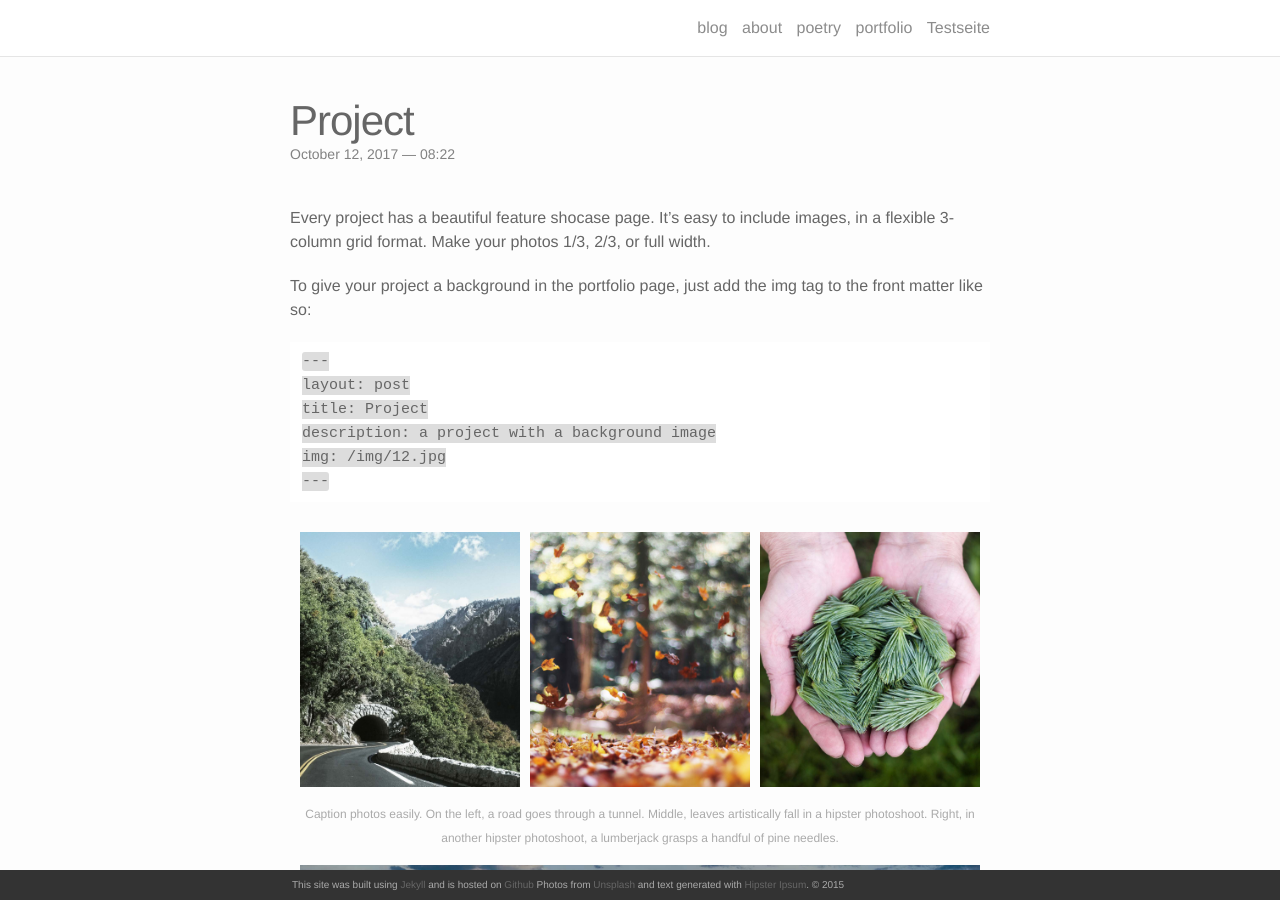
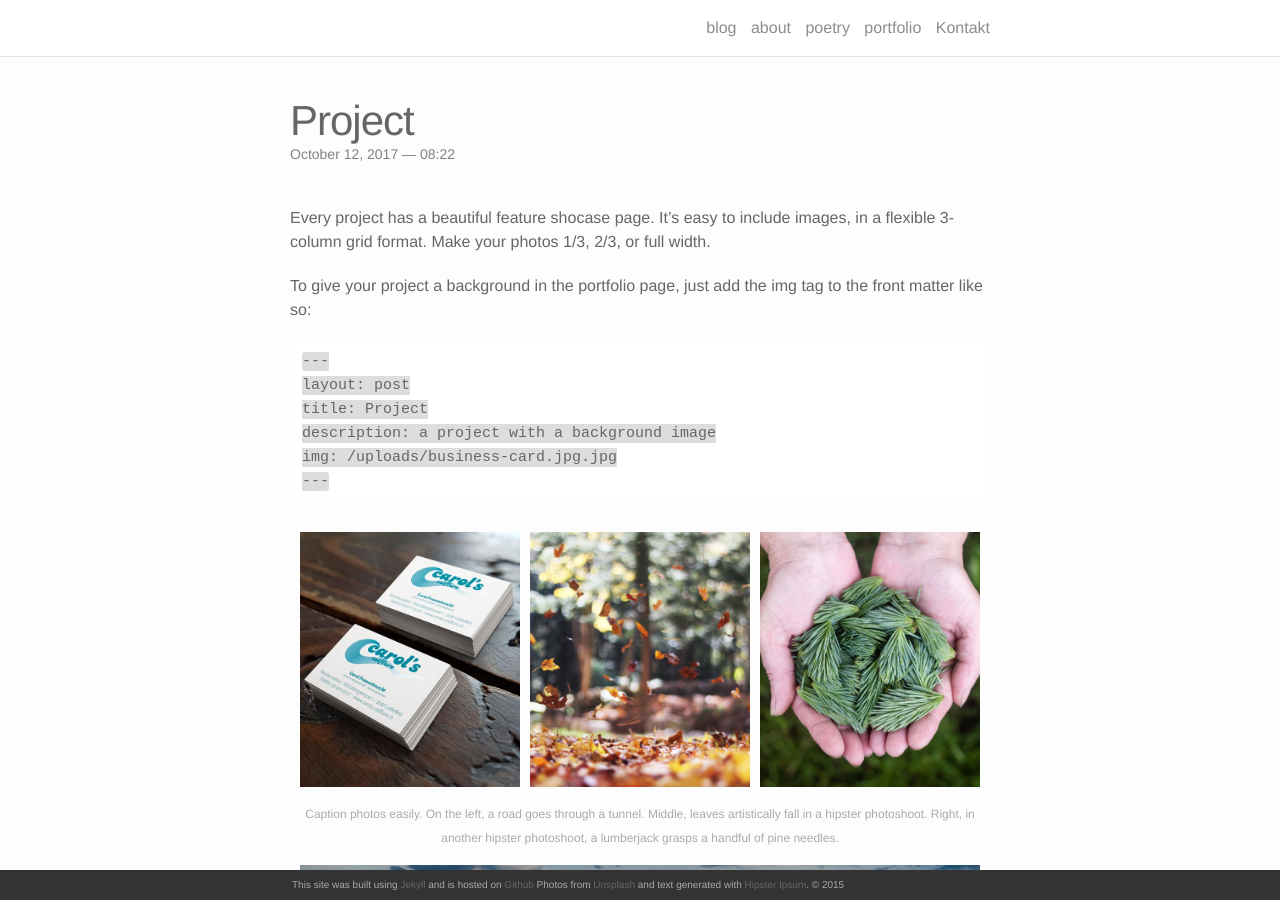
Before and after one commit to grafiche/folio-jekyll, a Jekyll site: the page built from _portfolio/2_project.markdown, in a window 1280 px wide and 900 px high. Built offline with Jekyll 4.4.1, drawn with Linux system fonts in a browser that asks for light colours; nearby versions of some CDN libraries.

Commit message:
Updated Business Card and 5 other files

```diff
--- a/_portfolio/1_project.markdown
+++ b/_portfolio/1_project.markdown
@@ -1,8 +1,8 @@
 ---
 title: Project
-layout: post
 description: a project with a background image
 img: "/img/12.jpg"
+layout: post
 ---
 
 Every project has a beautiful feature shocase page. It's easy to include images, in a flexible 3-column grid format. Make your photos 1/3, 2/3, or full width.
@@ -13,12 +13,12 @@ To give your project a background in the portfolio page, just add the img tag to
 	layout: post
 	title: Project
 	description: a project with a background image
-	img: /img/12.jpg
+	img: /uploads/trifold.jpg
 	---
 
 
 <div class="img_row">
-	<img class="col one" src="{{ site.baseurl }}/img/1.jpg" alt="" title="example image"/>
+	<img class="col one" src="{{ site.baseurl }}/uploads/trifold.jpg" alt="" title="example image"/>
 	<img class="col one" src="{{ site.baseurl }}/img/2.jpg" alt="" title="example image"/>
 	<img class="col one" src="{{ site.baseurl }}/img/3.jpg" alt="" title="example image"/>
 </div>
--- a/_portfolio/2_project.markdown
+++ b/_portfolio/2_project.markdown
@@ -1,8 +1,8 @@
 ---
 title: Project
-layout: post
 description: a project with a background image
 img: "/img/2.jpg"
+layout: post
 ---
 
 Every project has a beautiful feature shocase page. It's easy to include images, in a flexible 3-column grid format. Make your photos 1/3, 2/3, or full width.
@@ -13,12 +13,12 @@ To give your project a background in the portfolio page, just add the img tag to
 	layout: post
 	title: Project
 	description: a project with a background image
-	img: /img/12.jpg
+	img: /uploads/business-card.jpg.jpg
 	---
 
 
 <div class="img_row">
-	<img class="col one" src="{{ site.baseurl }}/img/1.jpg" alt="" title="example image"/>
+	<img class="col one" src="{{ site.baseurl }}/uploads/business-card.jpg" alt="" title="example image"/>
 	<img class="col one" src="{{ site.baseurl }}/img/2.jpg" alt="" title="example image"/>
 	<img class="col one" src="{{ site.baseurl }}/img/3.jpg" alt="" title="example image"/>
 </div>
--- a/testseite.markdown
+++ b/testseite.markdown
@@ -1,7 +1,7 @@
 ---
-title: Testseite
+title: Kontakt
 date: 2017-10-12 07:58:00 Z
-permalink: "/Testseite/"
+permalink: "/Kontakt/"
 layout: page
 ---
 
```
Also changed, not shown: about.md (+2 -2 lines), _uploads/business-card.jpg (added), _uploads/trifold.jpg (added).
